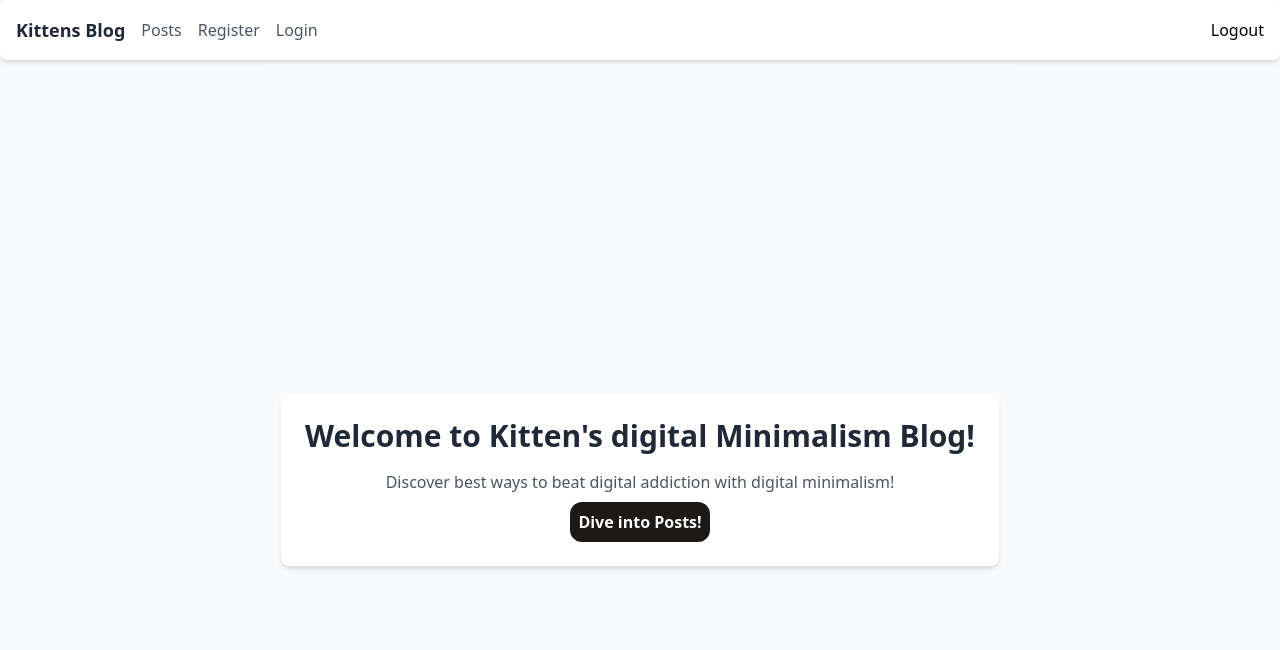
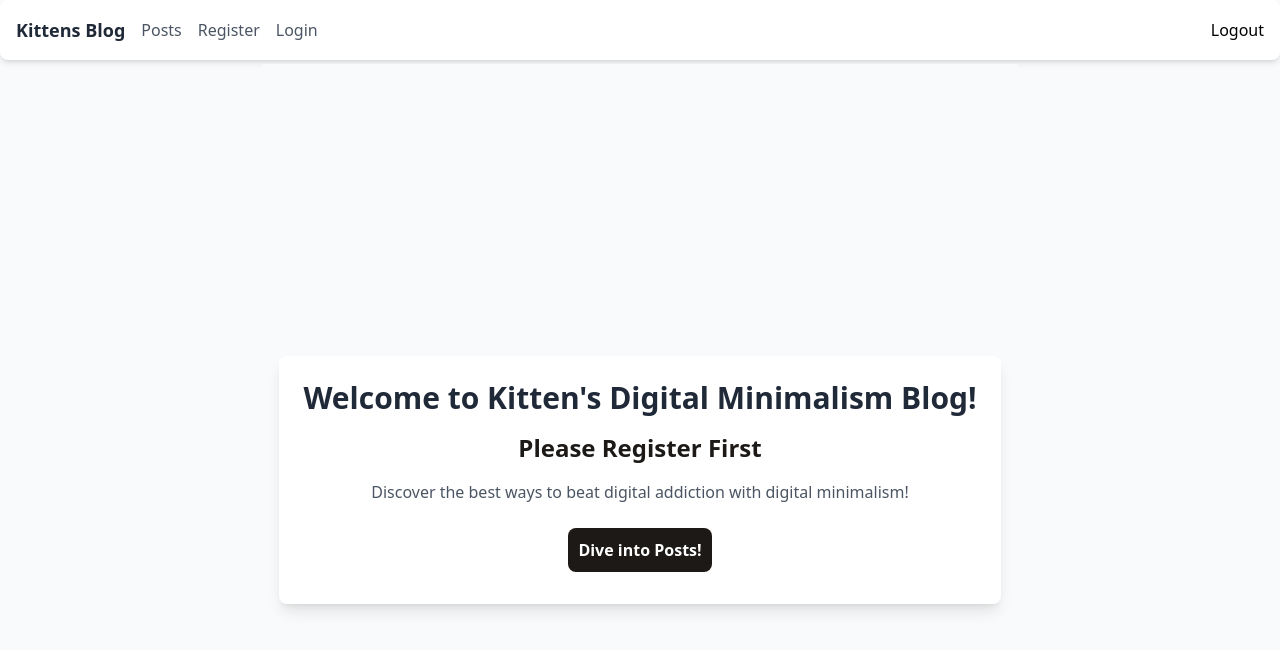
Before and after one commit to oxamyt/blog-api-frontend-reader, a React (Vite) app: page / in a window 1280 px wide. Shown: the top 650 px of the page. Built offline with nearby package versions, Linux system fonts and the light colour scheme; no server answers.

Commit message:
add .env for api

```diff
--- a/package.json
+++ b/package.json
@@ -10,6 +10,7 @@
     "preview": "vite preview"
   },
   "dependencies": {
+    "dotenv": "^16.4.5",
     "prop-types": "^15.8.1",
     "react": "^18.3.1",
     "react-dom": "^18.3.1",
--- a/src/components/auth/LoginPage.jsx
+++ b/src/components/auth/LoginPage.jsx
@@ -3,6 +3,7 @@ import { Link, useNavigate } from "react-router-dom";
 import FormInput from "../common/FormInput";
 import ErrorMessage from "../common/ErrorMessage";
 import { postRequest } from "../../utils/api";
+const API_URL = import.meta.env.VITE_API_URL;
 
 function LoginPage() {
   const navigate = useNavigate();
@@ -16,10 +17,7 @@ function LoginPage() {
     const data = { username, password };
 
     try {
-      const responseData = await postRequest(
-        "http://localhost:3000/auth/login",
-        data
-      );
+      const responseData = await postRequest(`${API_URL}/auth/login`, data);
 
       setError(null);
 
@@ -27,6 +25,7 @@ function LoginPage() {
       setPassword("");
       localStorage.setItem("token", responseData.token);
       localStorage.setItem("userId", responseData.user.id);
+      localStorage.setItem("username", responseData.user.username);
       navigate("/");
     } catch (error) {
       setError(error.message);
@@ -61,7 +60,7 @@ function LoginPage() {
         />
         <button
           type="submit"
-          className="w-full bg-stone-900 font-bold text-white py-2 rounded-lg transition duration-300"
+          className="w-full text-white border-2 border-transparent bg-stone-900 font-bold  py-2 rounded-lg hover:bg-stone-100 hover:border-2 hover:border-black hover:text-black transition duration-300"
         >
           Login
         </button>
--- a/src/components/auth/RegisterPage.jsx
+++ b/src/components/auth/RegisterPage.jsx
@@ -3,6 +3,7 @@ import { Link } from "react-router-dom";
 import FormInput from "../common/FormInput";
 import ErrorMessage from "../common/ErrorMessage";
 import { postRequest } from "../../utils/api";
+const API_URL = import.meta.env.VITE_API_URL;
 
 function RegisterPage() {
   const [responseData, setResponseData] = useState(null);
@@ -22,10 +23,7 @@ function RegisterPage() {
     const data = { username, password, confirmPassword };
 
     try {
-      const responseData = await postRequest(
-        "http://localhost:3000/auth/register",
-        data
-      );
+      const responseData = await postRequest(`${API_URL}/auth/register`, data);
 
       setResponseData(responseData);
       setError(null);
@@ -73,7 +71,7 @@ function RegisterPage() {
         />
         <button
           type="submit"
-          className="w-full bg-stone-900 font-bold text-white py-2 rounded-lg transition duration-300"
+          className="w-full text-white border-2 border-transparent bg-stone-900 font-bold  py-2 rounded-lg hover:bg-stone-100 hover:border-2 hover:border-black hover:text-black transition duration-300"
         >
           Submit
         </button>
--- a/src/components/common/DeleteComment.jsx
+++ b/src/components/common/DeleteComment.jsx
@@ -15,7 +15,7 @@ function DeleteComment({ id, commentId, onCommentDeleted }) {
   return (
     <button
       onClick={() => handleDeleteComment(commentId)}
-      className="px-4 py-2 bg-red-500 text-white rounded-md"
+      className="px-4 py-2 bg-red-500 text-white rounded-md hover:bg-red-600 transition duration-300"
     >
       Delete
     </button>
--- a/src/components/common/EditComment.jsx
+++ b/src/components/common/EditComment.jsx
@@ -32,7 +32,7 @@ function EditComment({ id, commentId, initialComment, onCommentEdited }) {
         />
         <button
           type="submit"
-          className="self-start bg-blue-500 text-white px-4 py-2 rounded-md hover:bg-blue-600 transition"
+          className="self-start bg-stone-900 font-bold border-transparent border-2 text-white px-4 py-2 rounded-md hover:border-black hover:bg-stone-100 hover:text-black transition"
         >
           Update Comment
         </button>
--- a/src/components/common/LogoutButton.jsx
+++ b/src/components/common/LogoutButton.jsx
@@ -1,4 +1,5 @@
 import { useNavigate } from "react-router-dom";
+import { postRequestLogout } from "../../utils/api";
 
 function LogoutButton() {
   const navigate = useNavigate();
@@ -7,15 +8,11 @@ function LogoutButton() {
     const confirmLogout = window.confirm("Are you sure you want to logout?");
     if (!confirmLogout) return;
     try {
-      const response = await fetch("http://localhost:3000/auth/logout", {
-        method: "POST",
-      });
-
-      if (!response.ok) {
-        throw new Error("Failed to logout. Please try again.");
-      }
+      await postRequestLogout();
 
       localStorage.removeItem("token");
+      localStorage.removeItem("userId");
+      localStorage.removeItem("username");
       navigate("/auth/login");
     } catch (error) {
       setError(error.message);
--- a/src/components/layout/Homepage.jsx
+++ b/src/components/layout/Homepage.jsx
@@ -1,17 +1,32 @@
 import { Link } from "react-router-dom";
 
 function Homepage() {
+  const username = localStorage.getItem("username");
+
   return (
     <div className="flex flex-col items-center justify-center min-h-screen bg-gray-50 p-4">
-      <div className="mt-8 bg-white shadow-md rounded-lg p-6 text-center">
-        <h1 className="text-3xl font-bold text-gray-800">
-          Welcome to Kitten's digital Minimalism Blog!
+      <div className="mt-8 bg-white shadow-lg rounded-lg p-6 text-center">
+        <h1 className="text-3xl font-bold text-gray-800 mb-4">
+          Welcome to Kitten's Digital Minimalism Blog!
         </h1>
+        {username ? (
+          <h2 className="text-stone-900 text-2xl no-underline font-bold">
+            Welcome back, <span className="font-semibold">{username}</span>!
+          </h2>
+        ) : (
+          <Link
+            to="/auth/register"
+            className="text-stone-900 text-2xl no-underline font-bold"
+          >
+            Please Register First
+          </Link>
+        )}
         <p className="mt-4 text-gray-600">
-          Discover best ways to beat digital addiction with digital minimalism!
+          Discover the best ways to beat digital addiction with digital
+          minimalism!
         </p>
-        <button className="bg-stone-900 text-white font-bold p-2 rounded-xl mt-2">
-          <Link to={"http://localhost:5173/posts"}>Dive into Posts!</Link>
+        <button className="mt-6 p-2 m-2 text-white border-2 border-transparent bg-stone-900 font-bold py-2 rounded-lg hover:bg-stone-100 hover:border-2 hover:border-black hover:text-black transition duration-300">
+          <Link to="/posts">Dive into Posts!</Link>
         </button>
       </div>
     </div>
--- a/src/components/posts/SinglePost.jsx
+++ b/src/components/posts/SinglePost.jsx
@@ -84,7 +84,7 @@ function SinglePost() {
                       <div className="mt-2 flex space-x-2">
                         <button
                           onClick={() => setEditingComment(comment.id)}
-                          className="px-4 py-2 bg-stone-900 text-white rounded"
+                          className="px-4  text-white border-2 border-transparent bg-stone-900 font-bold  py-2 rounded-lg hover:bg-stone-100 hover:border-2 hover:border-black hover:text-black transition duration-300"
                         >
                           Edit
                         </button>
--- a/src/utils/api.js
+++ b/src/utils/api.js
@@ -1,3 +1,5 @@
+const API_URL = import.meta.env.VITE_API_URL;
+
 export async function postRequest(url, data) {
   const response = await fetch(url, {
     method: "POST",
@@ -22,7 +24,7 @@ export async function postRequest(url, data) {
 }
 
 export async function postRequestLogout() {
-  const response = await fetch("http://localhost:3000/auth/logout", {
+  const response = await fetch(`${API_URL}/auth/logout`, {
     method: "POST",
   });
   if (!response.ok) {
@@ -42,7 +44,7 @@ export async function getPostsRequest(url, token) {
 }
 
 export async function getSinglePostRequest(id, token) {
-  const response = await fetch(`http://localhost:3000/posts/${id}`, {
+  const response = await fetch(`${API_URL}/posts/${id}`, {
     method: "GET",
     headers: {
       Authorization: `Bearer ${token}`,
@@ -53,7 +55,7 @@ export async function getSinglePostRequest(id, token) {
 }
 
 export async function postRequestComment(id, token, data) {
-  const response = await fetch(`http://localhost:3000/posts/${id}/comments`, {
+  const response = await fetch(`${API_URL}/posts/${id}/comments`, {
     method: "POST",
     headers: {
       "Content-Type": "application/json",
@@ -68,15 +70,12 @@ export async function postRequestComment(id, token, data) {
 }
 
 export async function deleteRequestComment(id, commentId, token) {
-  const response = await fetch(
-    `http://localhost:3000/posts/${id}/comments/${commentId}`,
-    {
+  const response = await fetch(`${API_URL}/posts/${id}/comments/${commentId}`, {
     method: "DELETE",
     headers: {
       Authorization: `Bearer ${token}`,
     },
-    }
-  );
+  });
   if (!response.ok) {
     const errorMessage = await response.text();
     throw new Error(
@@ -92,17 +91,14 @@ export async function deleteRequestComment(id, commentId, token) {
 }
 
 export async function putRequestComment(id, commentId, data, token) {
-  const response = await fetch(
-    `http://localhost:3000/posts/${id}/comments/${commentId}`,
-    {
+  const response = await fetch(`${API_URL}/posts/${id}/comments/${commentId}`, {
     method: "PUT",
     headers: {
       "Content-Type": "application/json",
       Authorization: `Bearer ${token}`,
     },
     body: JSON.stringify(data),
-    }
-  );
+  });
   if (!response.ok) {
     const errorMessage = await response.text();
     throw new Error(
```
Also changed, not shown: 2 other files (tests, documents, lock files or other folders). Lines whose indentation alone changed are shown as unchanged.
